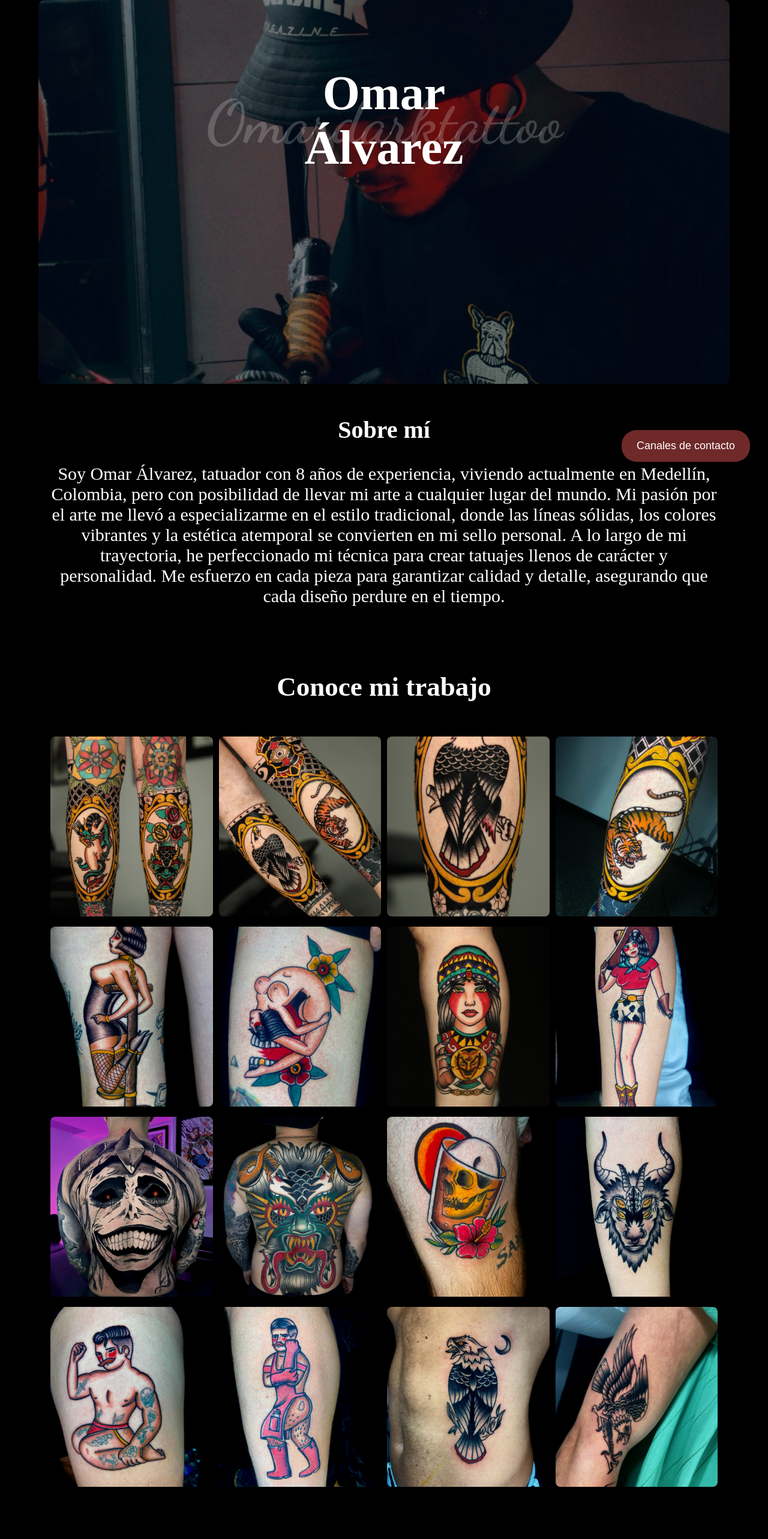
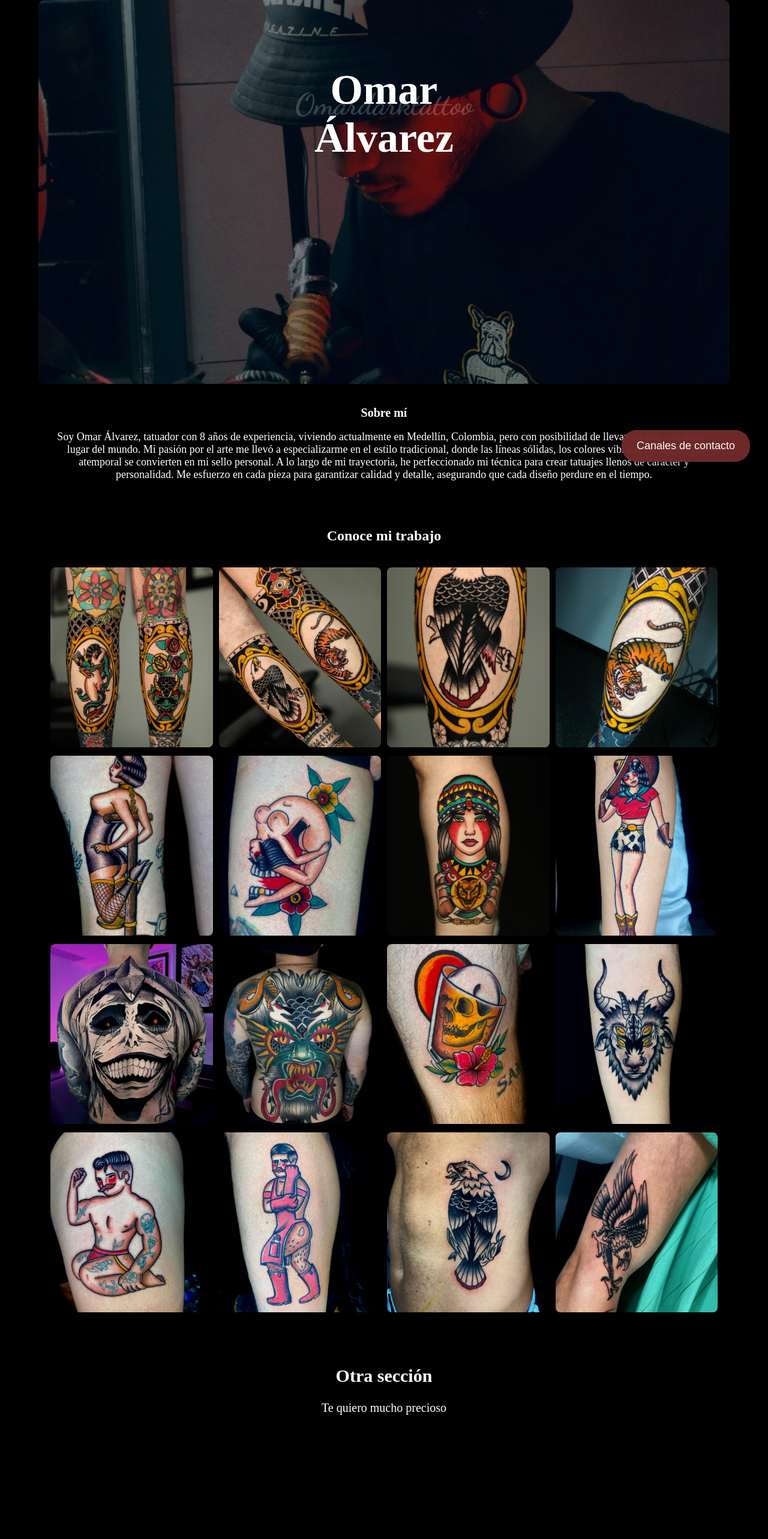
Before and after one commit to danielarodriguez4/Portfolio, a React (Vite) app: page / in a window 1280 px wide. Shown: the top 2566 px of the page at 60% size. After the commit the page ends 2399 px from the top, so only its background shows below. Built offline with nearby package versions, Linux system fonts and the light colour scheme; a web font is replaced by a local one.

Commit message:
Cambios pequeños

```diff
--- a/src/PortfolioPage.css
+++ b/src/PortfolioPage.css
@@ -13,7 +13,7 @@
 /* Texto con la fuente "Dancing Script" (transparente) */
 .header-title .text-back {
   font-family: 'Dancing Script', cursive;
-  font-size: 100px;
+  font-size: 50px;
   font-weight: 700;
   color: rgba(255, 255, 255, 0.2); /* Blanco transparente */
   position: absolute;
@@ -26,7 +26,7 @@
 /* Texto con la fuente "Baskervville" (sólido) */
 .header-title .text-front {
   font-family: 'Baskervville', serif;
-  font-size: 80px;
+  font-size: 70px;
   font-weight: bold;
   color: white; /* Blanco sólido */
   position: absolute;
@@ -44,7 +44,6 @@ body {
   font-family: 'Baskervville', serif;
   background-color: #000000;
   color: #ffffff;
-  font-size: 30px;
 }
 
 .container {
@@ -130,10 +129,11 @@ body {
 .hero {
   text-align: center;
   padding: 50px 20px;
+  font-size: 18px;
 }
 
 .hero h2 {
-  font-size: 40px;
+  font-size: 20px;
 }
 
 /* Portfolio Section */
@@ -220,38 +220,24 @@ body {
 }
 
 /* Modal */
+/* Estilos para el modal */
 .modal {
-  display: flex;
-  align-items: center;
-  justify-content: center;
   position: fixed;
   top: 0;
   left: 0;
-  width: 100%;
-  height: 100%;
-  background-color: rgba(0, 0, 0, 0.8); /* Fondo oscuro */
-  z-index: 1000;
+  width: 100vw;
+  height: 100vh;
+  background: rgba(0, 0, 0, 0.8); /* Fondo oscuro semitransparente */
+  display: flex;
+  justify-content: center;
+  align-items: center;
 }
 
-.modal-content {
-  display: flex;
-  align-items: center;
-  justify-content: center;
-  border-radius: 10px;
-  max-width: fit-content; /* Se ajusta al tamaño de la imagen */
-  max-height: fit-content;
-  padding: 20px;
-  box-shadow: 0 4px 10px rgba(0, 0, 0, 0.3);
-  transform: scale(0.30); /* Reduce la imagen al 80% de su tamaño original */
-}
-
-
-/* Estilos de la imagen dentro del modal */
-.modal-image {
-  max-width: 100%; /* No sobrepasa el tamaño del modal */
-  max-height: 90vh; /* Se ajusta al alto de la pantalla sin desbordar */
-  object-fit: scale-down; /* Se asegura de mantener el tamaño original sin recortarse */
-  display: block;
+/* Ajuste de la imagen dentro del modal */
+.modal img {
+  max-width: 90vw;
+  max-height: 90vh;
+  object-fit: contain; /* Asegura que la imagen no se recorte */
 }
 
 
--- a/src/PortfolioPage.jsx
+++ b/src/PortfolioPage.jsx
@@ -66,8 +66,8 @@ const PortfolioPage = () => {
 
         {/* About Section */}
         <section id="about" className="about">
-          <h2>Sobre mí</h2>
-          <p>Aquí puedes escribir una descripción sobre el artista, su trayectoria y experiencia.</p>
+          <h2>Otra sección</h2>
+          <p>Te quiero mucho precioso</p>
         </section>
 
         {/* Botón flotante de "Canales de Contacto" */}
```
Also changed, not shown: public/Histograma2.png (deleted).
